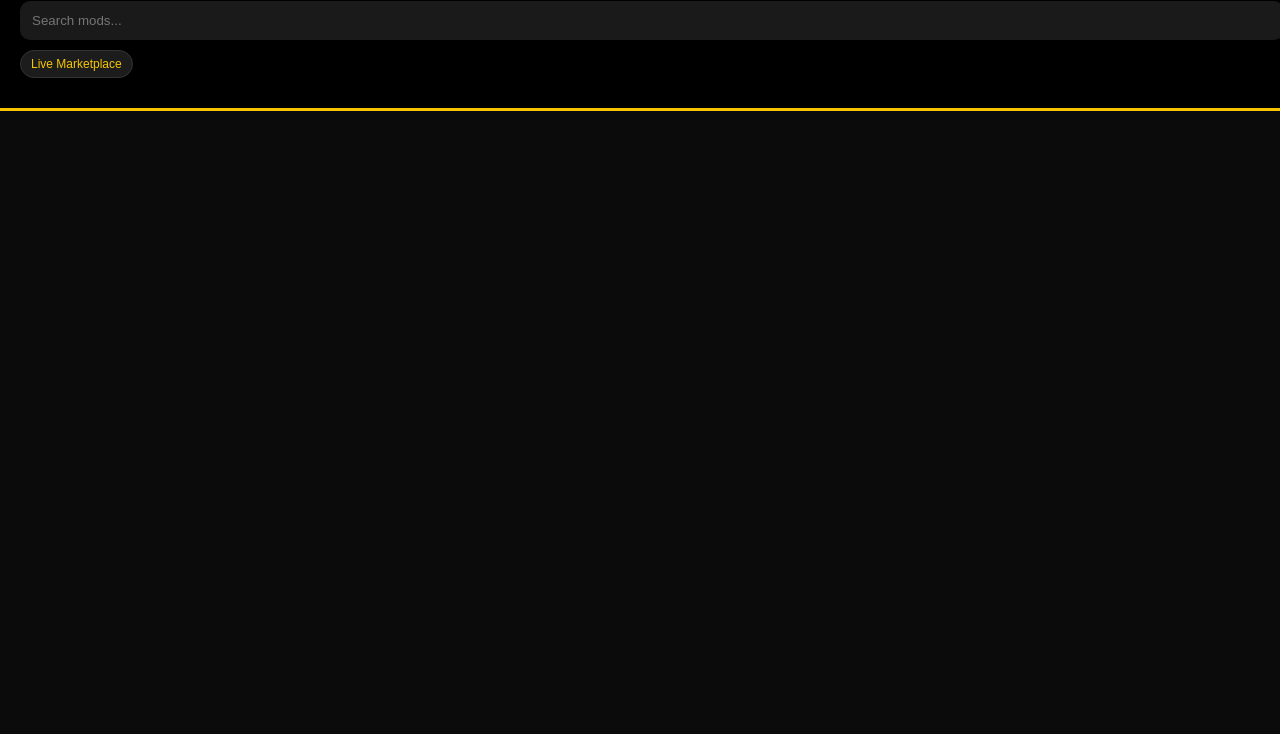
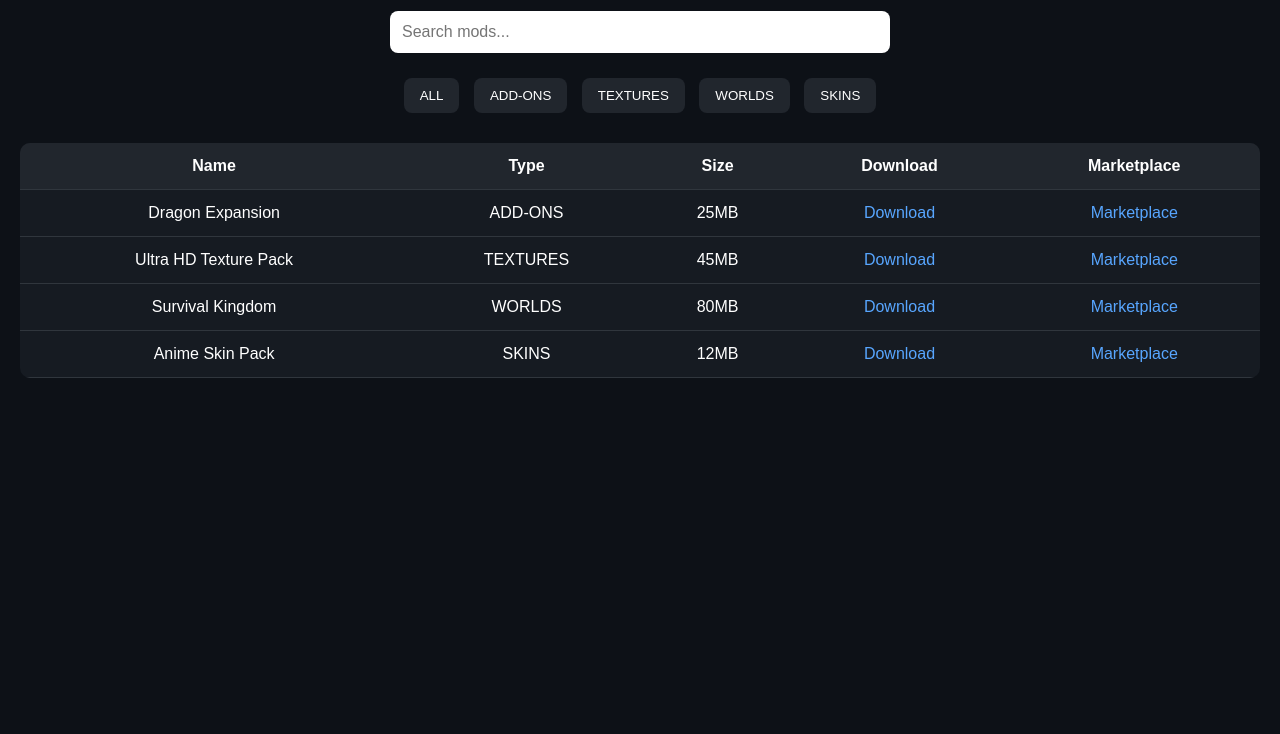
Before and after one commit to 8964123579962/Market-Forge, a plain HTML site: page index.html in a window 1280 px wide. Shown: the part 66-800 px from the top of the page. Drawn offline with Linux system fonts and the light colour scheme; no server answers.

Commit message:
Update index.html

```diff
--- a/index.html
+++ b/index.html
@@ -3,173 +3,180 @@
 <head>
 <meta charset="UTF-8">
 <meta name="viewport" content="width=device-width, initial-scale=1.0">
-<title>Market Forge</title>
-
+<title>Marketplace Mods</title>
 <style>
-body{
-margin:0;
-font-family:Arial;
-background:#0b0b0b;
-color:#fff;
+    * {
+        margin: 0;
+        padding: 0;
+        box-sizing: border-box;
+        font-family: Arial, sans-serif;
     }
 
-header{
-padding:20px;
-background:#000;
-border-bottom:3px solid #f7c600;
-position:sticky;
-top:0;
-z-index:10;
+    body {
+        background: #0d1117;
+        color: white;
+        padding: 20px;
     }
 
-h1{
-color:#f7c600;
-margin:0;
+    h1 {
+        text-align: center;
+        margin-bottom: 20px;
+        color: #58a6ff;
     }
 
-.search{
-width:100%;
-padding:12px;
-margin-top:10px;
-border-radius:10px;
-border:none;
-background:#1a1a1a;
-color:#fff;
+    .search-box {
+        text-align: center;
+        margin-bottom: 20px;
     }
 
-.grid{
-display:grid;
-grid-template-columns:repeat(auto-fit,minmax(240px,1fr));
-gap:16px;
-padding:20px;
+    input {
+        width: 80%;
+        max-width: 500px;
+        padding: 12px;
+        border: none;
+        border-radius: 8px;
+        outline: none;
+        font-size: 16px;
     }
 
-.card{
-background:#151515;
-border:1px solid #2a2a2a;
-border-radius:16px;
-overflow:hidden;
-transition:0.2s;
+    .filters {
+        text-align: center;
+        margin-bottom: 25px;
     }
 
-.card:hover{
-transform:translateY(-3px);
-border-color:#f7c600;
+    .filters button {
+        background: #21262d;
+        color: white;
+        border: none;
+        padding: 10px 16px;
+        margin: 5px;
+        border-radius: 8px;
+        cursor: pointer;
     }
 
-.thumb{
-height:160px;
-background-size:cover;
-background-position:center;
-background-color:#222;
+    .filters button:hover {
+        background: #58a6ff;
     }
 
-.content{
-padding:14px;
+    table {
+        width: 100%;
+        border-collapse: collapse;
+        background: #161b22;
+        border-radius: 10px;
+        overflow: hidden;
     }
 
-.title{
-font-weight:800;
-margin-bottom:6px;
+    th, td {
+        padding: 14px;
+        text-align: center;
+        border-bottom: 1px solid #30363d;
     }
 
-.meta{
-font-size:13px;
-color:#bbb;
-margin-bottom:4px;
+    th {
+        background: #21262d;
     }
 
-.btn{
-display:inline-block;
-margin-top:10px;
-padding:10px 12px;
-background:#f7c600;
-color:#111;
-text-decoration:none;
-border-radius:10px;
-font-weight:800;
+    a {
+        color: #58a6ff;
+        text-decoration: none;
     }
 
-.badge{
-display:inline-block;
-padding:6px 10px;
-background:#1c1c1c;
-border:1px solid #333;
-border-radius:999px;
-font-size:12px;
-color:#f7c600;
-margin:10px 0;
+    a:hover {
+        text-decoration: underline;
+    }
+
+    @media(max-width:768px){
+        table {
+            font-size: 12px;
+        }
     }
 </style>
 </head>
-
 <body>
 
-<header>
-<h1>MARKET FORGE</h1>
-<input class="search" id="search" placeholder="Search mods...">
-<div class="badge">Live Marketplace</div>
-</header>
+<h1>Marketplace Mods</h1>
 
-<div class="grid" id="grid"></div>
+<div class="search-box">
+    <input type="text" id="searchInput" placeholder="Search mods...">
+</div>
+
+<div class="filters">
+    <button onclick="filterMods('ALL')">ALL</button>
+    <button onclick="filterMods('ADD-ONS')">ADD-ONS</button>
+    <button onclick="filterMods('TEXTURES')">TEXTURES</button>
+    <button onclick="filterMods('WORLDS')">WORLDS</button>
+    <button onclick="filterMods('SKINS')">SKINS</button>
+</div>
+
+<table id="modsTable">
+    <thead>
+        <tr>
+            <th>Name</th>
+            <th>Type</th>
+            <th>Size</th>
+            <th>Download</th>
+            <th>Marketplace</th>
+        </tr>
+    </thead>
+    <tbody id="modsBody">
+        <tr data-type="ADD-ONS">
+            <td>Dragon Expansion</td>
+            <td>ADD-ONS</td>
+            <td>25MB</td>
+            <td><a href="#">Download</a></td>
+            <td><a href="#">Marketplace</a></td>
+        </tr>
+
+        <tr data-type="TEXTURES">
+            <td>Ultra HD Texture Pack</td>
+            <td>TEXTURES</td>
+            <td>45MB</td>
+            <td><a href="#">Download</a></td>
+            <td><a href="#">Marketplace</a></td>
+        </tr>
+
+        <tr data-type="WORLDS">
+            <td>Survival Kingdom</td>
+            <td>WORLDS</td>
+            <td>80MB</td>
+            <td><a href="#">Download</a></td>
+            <td><a href="#">Marketplace</a></td>
+        </tr>
+
+        <tr data-type="SKINS">
+            <td>Anime Skin Pack</td>
+            <td>SKINS</td>
+            <td>12MB</td>
+            <td><a href="#">Download</a></td>
+            <td><a href="#">Marketplace</a></td>
+        </tr>
+    </tbody>
+</table>
 
 <script>
+const searchInput = document.getElementById("searchInput");
 
-let mods = [];
+searchInput.addEventListener("keyup", function () {
+    const filter = searchInput.value.toLowerCase();
+    const rows = document.querySelectorAll("#modsBody tr");
 
-// LIVE FETCH FROM NETLIFY FUNCTION
-async function loadMods(){
-try {
-const res = await fetch("/.netlify/functions/mods");
-mods = await res.json();
-render();
-} catch(e){
-console.log("error loading mods", e);
-}
-}
-
-function render(){
-
-const q = document.getElementById("search").value.toLowerCase();
-const grid = document.getElementById("grid");
-
-grid.innerHTML = "";
-
-// empty state
-if(mods.length === 0){
-grid.innerHTML = "<p style='padding:20px;color:#aaa'>No mods available</p>";
-return;
-}
-
-mods
-.filter(m => m.name.toLowerCase().includes(q))
-.forEach(m => {
-
-grid.innerHTML += `
-<div class="card">
-<div class="thumb" style="background-image:url('${m.image || "https://via.placeholder.com/400"}')"></div>
-
-<div class="content">
-<div class="title">${m.name}</div>
-<div class="meta">Type: ${m.type}</div>
-<div class="meta">By: ${m.by}</div>
-
-<a class="btn" href="${m.download}" target="_blank">Download</a>
-</div>
-</div>
-`;
-
+    rows.forEach(row => {
+        const text = row.textContent.toLowerCase();
+        row.style.display = text.includes(filter) ? "" : "none";
+    });
 });
 
+function filterMods(type) {
+    const rows = document.querySelectorAll("#modsBody tr");
+
+    rows.forEach(row => {
+        if (type === "ALL") {
+            row.style.display = "";
+        } else {
+            row.style.display = row.dataset.type === type ? "" : "none";
         }
-
-document.getElementById("search").addEventListener("input", render);
-
-loadMods();
-
-// auto refresh (sync)
-setInterval(loadMods, 15000);
-
+    });
+}
 </script>
 
 </body>
```
Lines whose indentation alone changed are shown as unchanged.
